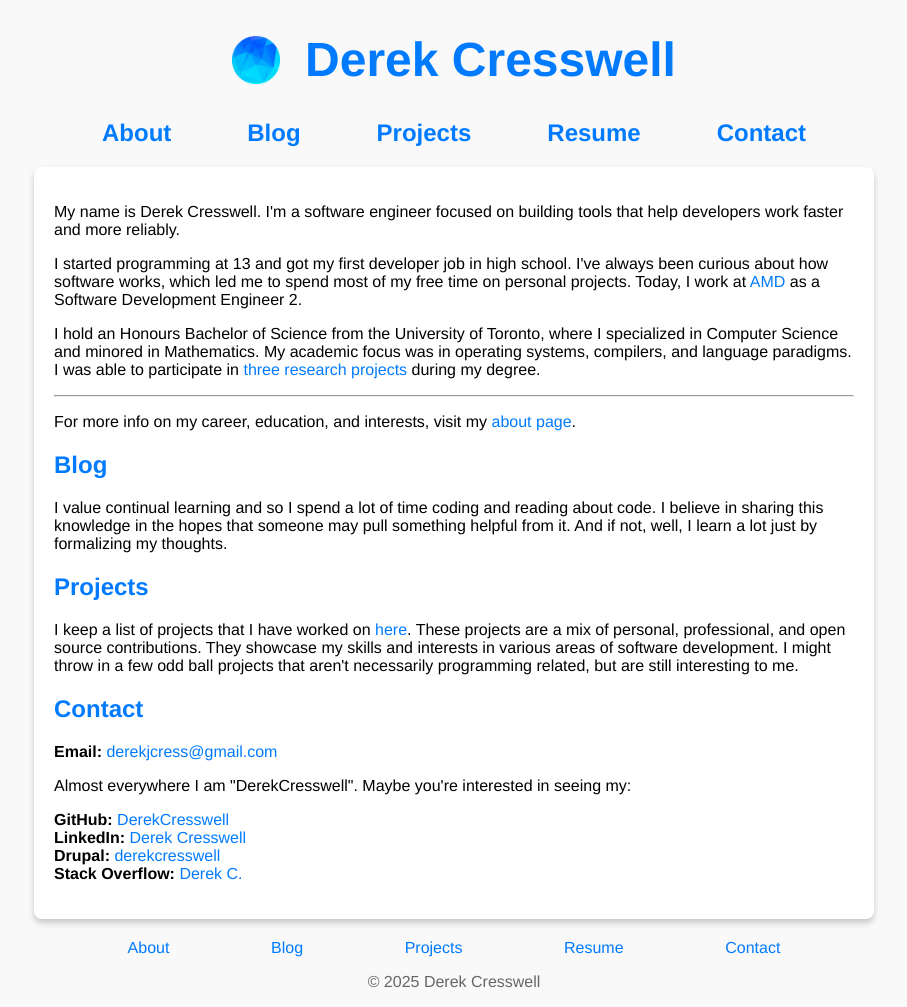
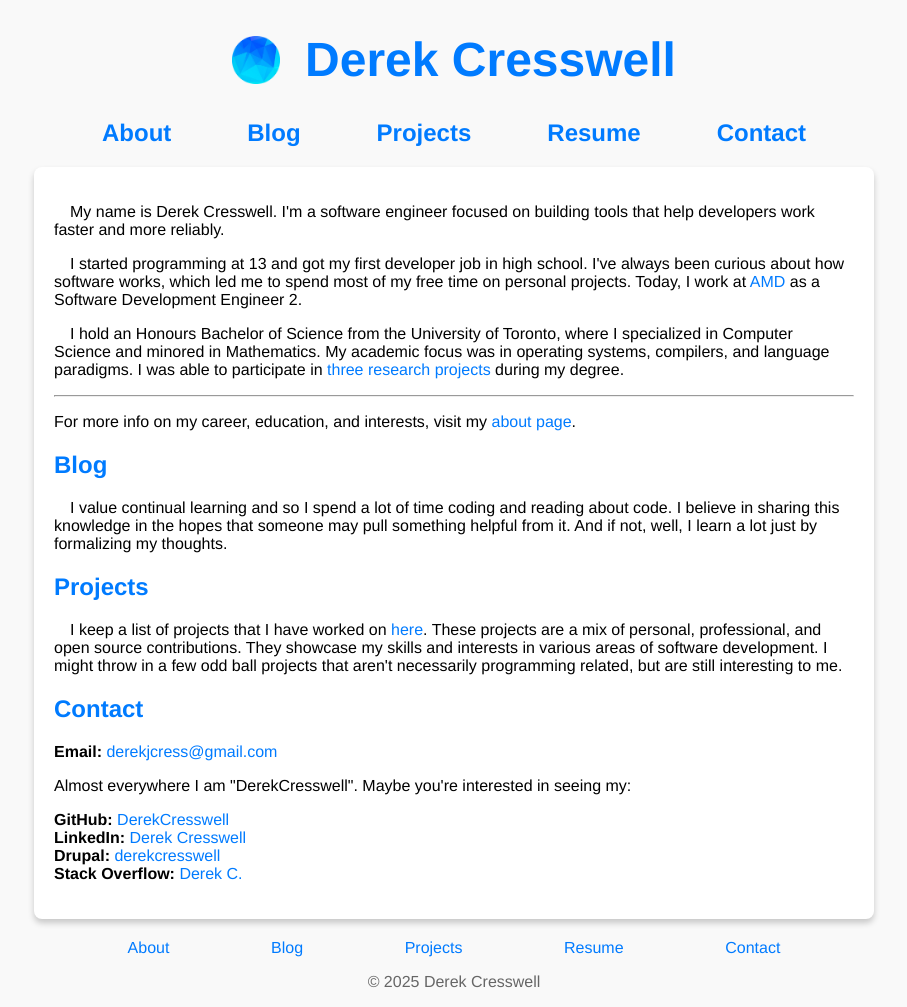
Before and after one commit to DerekCresswell/DerekCresswell.github.io, a Jekyll site: the page built from index.html, in a window 1280 px wide. Shown: the whole page, without its empty margins (186-1093 px from the left). Built offline with Jekyll 4.4.1, drawn with Linux system fonts in a browser that asks for light colours.

Commit message:
Reformats paragraphs

```diff
--- a/_includes/about_brief.html
+++ b/_includes/about_brief.html
@@ -1,3 +1,4 @@
+<div class="paragraphs">
     <p>
         My name is Derek Cresswell.
         I'm a software engineer focused on building tools that help developers work faster and more reliably.
@@ -12,3 +13,4 @@
         My academic focus was in operating systems, compilers, and language paradigms.
         I was able to participate in <a href="/about#research-projects">three research projects</a> during my degree.
     </p>
+</div>
--- a/_includes/blog_brief.html
+++ b/_includes/blog_brief.html
@@ -1,5 +1,7 @@
-<p>
-    I value continual learning and so I spend a lot of time coding and reading about code.
-    I believe in sharing this knowledge in the hopes that someone may pull something helpful from it.
-    And if not, well, I learn a lot just by formalizing my thoughts.
-</p>
+<div class="paragraphs">
+    <p>
+        I value continual learning and so I spend a lot of time coding and reading about code.
+        I believe in sharing this knowledge in the hopes that someone may pull something helpful from it.
+        And if not, well, I learn a lot just by formalizing my thoughts.
+    </p>
+</div>
--- a/_layouts/blog_post.html
+++ b/_layouts/blog_post.html
@@ -5,7 +5,9 @@ layout: default
 <p>Posted on: {{ page.date | date: "%d/%m/%Y" }}</p>
 <hr />
 
-{{ content }}
+<div class="paragraphs">
+    {{ content }}
+</div>
 
 <hr />
 <p>Want to read some more? Check out the <a href="/blog">rest of my posts</a>.</p>
--- a/assets/css/style.css
+++ b/assets/css/style.css
@@ -136,3 +136,11 @@ a:hover {
 .resume-viewer object {
     height: 1050px
 }
+
+.paragraphs p {
+    text-indent: 1em;
+}
+
+.center-text {
+    text-align: center;
+}
--- a/index.html
+++ b/index.html
@@ -29,12 +29,14 @@ title: Homepage
     <a href="/projects">
         <h2>Projects</h2>
     </a>
+    <div class="paragraphs">
         <p>
             I keep a list of projects that I have worked on <a href="/projects">here</a>.
             These projects are a mix of personal, professional, and open source contributions.
             They showcase my skills and interests in various areas of software development.
             I might throw in a few odd ball projects that aren't necessarily programming related, but are still interesting to me.
         </p>
+    </div>
 </section>
 <section id="contact">
     <a href="/contact">
```
Also changed, not shown: about.html (+7 -1 lines). Lines whose indentation alone changed are shown as unchanged.
